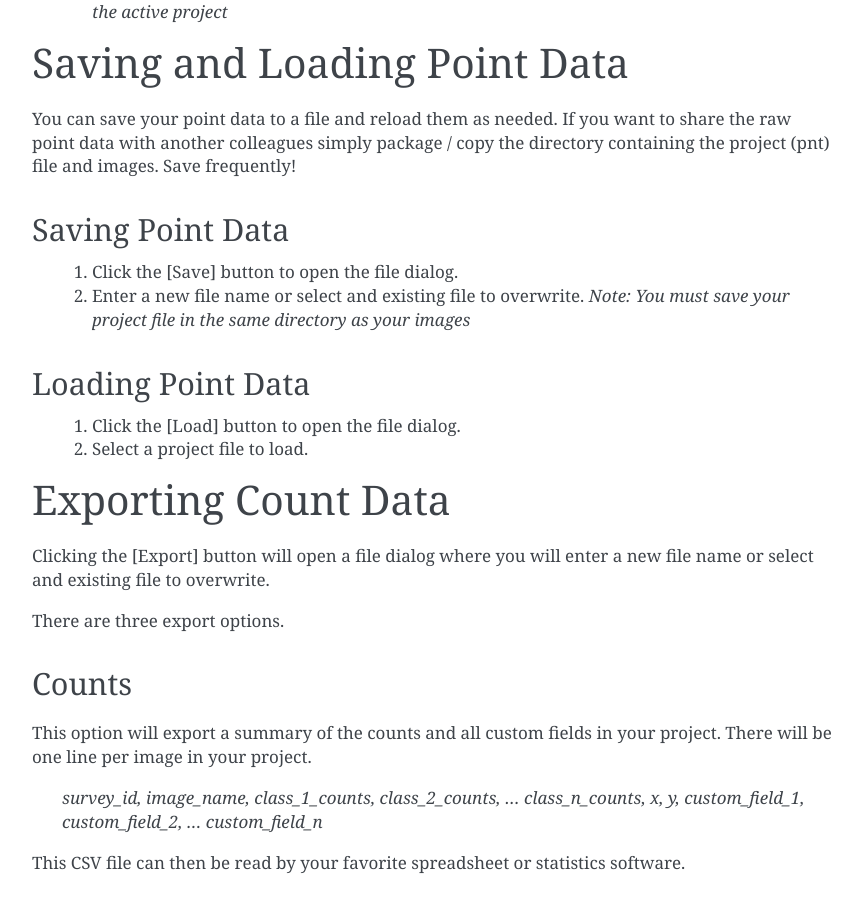
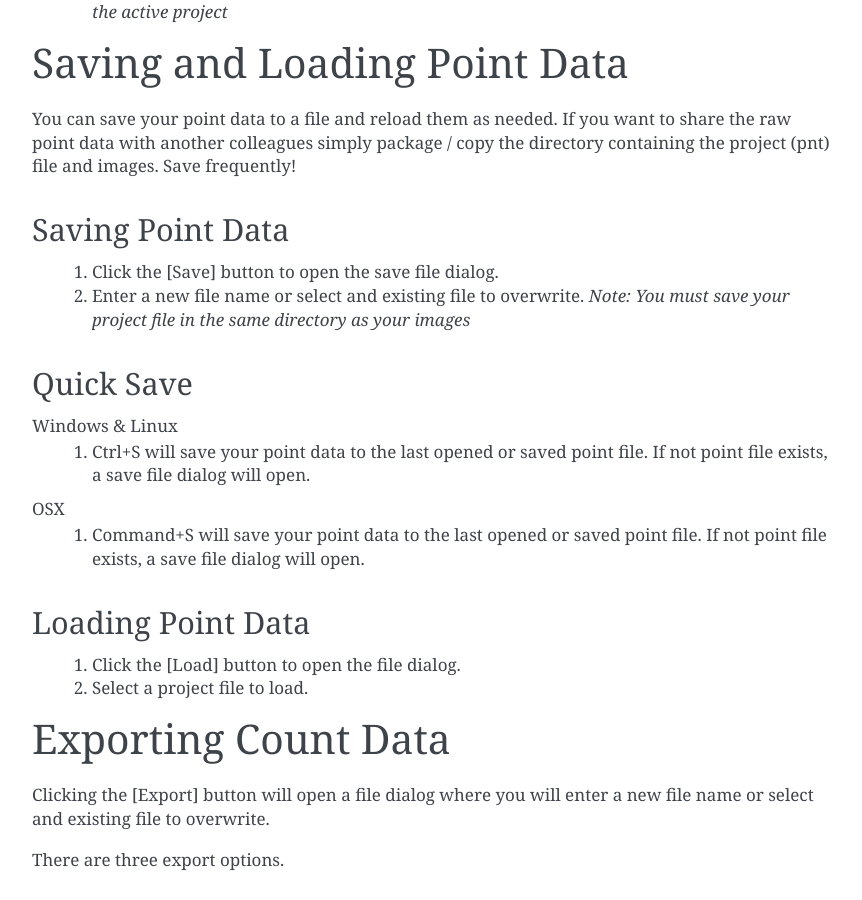
Before and after one commit to persts/DotDotGoose, a Sphinx documentation site: the page built from doc/source/main.rst, in a window 1280 px wide and 900 px high, scrolled down 5999 px. Shown: the whole window, without its empty margins (168-1030 px from the left). Built offline with Sphinx 7.4.7, drawn with Linux system fonts in a browser that asks for light colours; some of the changed text lies outside the part shown.

Commit message:
Updated documentation for minor update

```diff
--- a/doc/source/conf.py
+++ b/doc/source/conf.py
@@ -55,9 +55,9 @@ author = 'Peter Ersts'
 # built documents.
 #
 # The short X.Y version.
-version = '1.5.0'
+version = '1.5.1'
 # The full version, including alpha/beta/rc tags.
-release = '1.5.0'
+release = '1.5.1'
 
 # The language for content autogenerated by Sphinx. Refer to documentation
 # for a list of supported languages.
--- a/doc/source/main.rst
+++ b/doc/source/main.rst
@@ -122,7 +122,7 @@ To begin collecting points,
 
     \section*{Tips and Notes}
 
-* You can use the up and down arrow keys on your keyboard to cycles through the images loaded in a project.
+* You can use the up arrow or W and the down arrow or S keys on your keyboard to cycles through the images loaded in a project.
 * You can quickly switch between classes using the number keys. **If using the key pad name sure Num Lock is on.
 * While panning or zooming you can press the 'd' key to toggle the points on and off.
 * You can change the size of the points being displayed by adjusting the "Point Radius" value. To change this value, use the up and down arrows on the input field.
@@ -188,8 +188,16 @@ You can save your point data to a file and reload them as needed. If you want to
 
 Saving Point Data
 -----------------
-    1. Click the [Save] button to open the file dialog.
+    1. Click the [Save] button to open the save file dialog.
     2. Enter a new file name or select and existing file to overwrite. *Note: You must save your project file in the same directory as your images*
+
+Quick Save
+-----------------
+Windows & Linux
+    1. Ctrl+S will save your point data to the last opened or saved point file. If not point file exists, a save file dialog will open.
+
+OSX
+    1. Command+S will save your point data to the last opened or saved point file. If not point file exists, a save file dialog will open.
 
 Loading Point Data
 ------------------
```
Also changed, not shown: other parts of doc/source/main.rst (+2 -1 lines), 1 other file.
